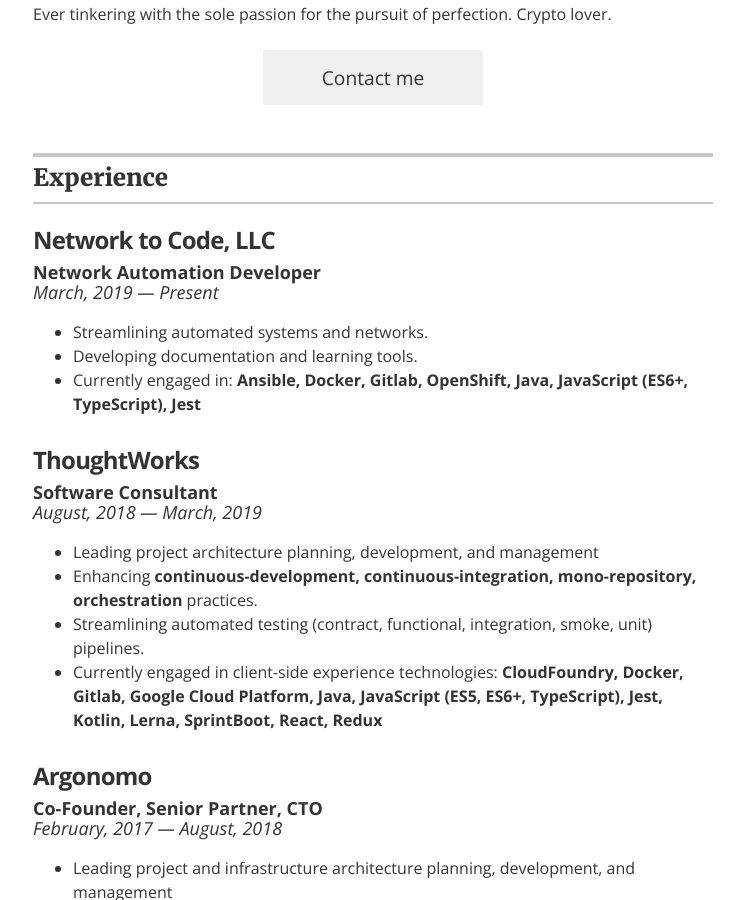
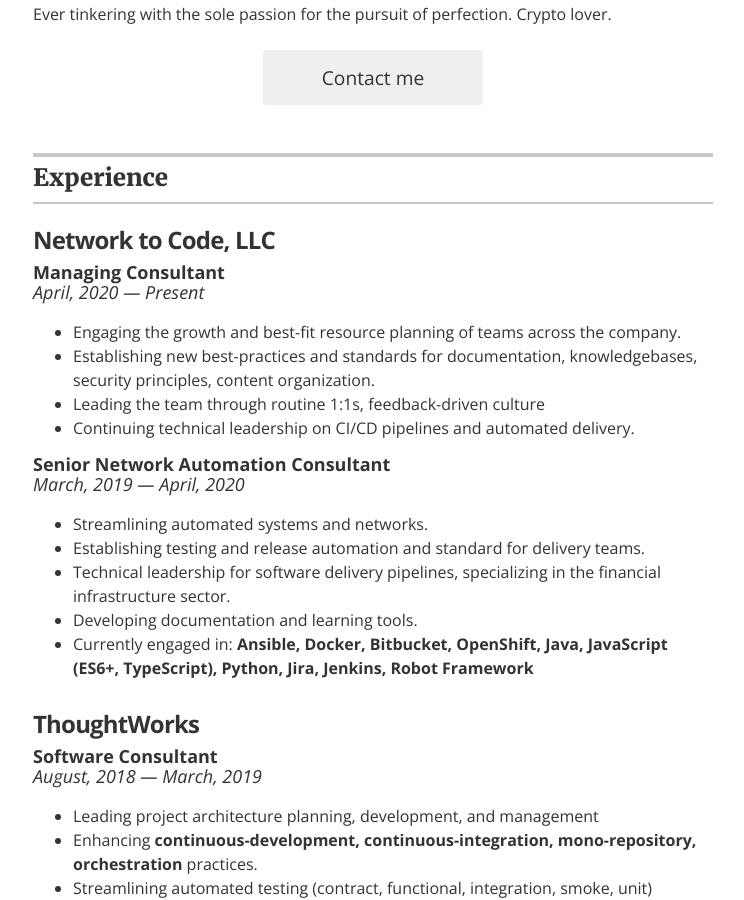
Before and after one commit to bryanculver/bryanculver.github.io, a Jekyll site: the page built from resume.html, in a window 1280 px wide and 900 px high, scrolled down 482 px. Shown: the whole window, without its empty margins (267-1011 px from the left). Built offline with Jekyll 4.4.1, drawn with Linux system fonts in a browser that asks for light colours.

Commit message:
Update resume (#20)

```diff
--- a/_layouts/resume.html
+++ b/_layouts/resume.html
@@ -66,11 +66,20 @@
         <!-- Duplicate these resume-item elements and edit accordingly for each job you want to add here -->
         <div class="resume-item" itemscope itemprop="worksFor" itemtype="//schema.org/Organization">
           <h3 class="resume-item-title" itemprop="name">Network to Code, LLC</h3>
-          <h4 class="resume-item-details" itemprop="description">Network Automation Developer <br /><span>March, 2019 &mdash; Present</span></h4>
+          <h4 class="resume-item-details" itemprop="description">Managing Consultant <br /><span>April, 2020 &mdash; Present</span></h4>
+          <ul class="resume-item-list">
+            <li>Engaging the growth and best-fit resource planning of teams across the company.</li>
+            <li>Establishing new best-practices and standards for documentation, knowledgebases, security principles, content organization.</li>
+            <li>Leading the team through routine 1:1s, feedback-driven culture </li>
+            <li>Continuing technical leadership on CI/CD pipelines and automated delivery.</li>
+          </ul>
+          <h4 class="resume-item-details" itemprop="description">Senior Network Automation Consultant <br /><span>March, 2019 &mdash; April, 2020</span></h4>
           <ul class="resume-item-list">
             <li>Streamlining automated systems and networks.</li>
+            <li>Establishing testing and release automation and standard for delivery teams.</li>
+            <li>Technical leadership for software delivery pipelines, specializing in the financial infrastructure sector.</li>
             <li>Developing documentation and learning tools.</li>
-            <li>Currently engaged in: <strong>Ansible, Docker, Gitlab, OpenShift, Java, JavaScript (ES6+, TypeScript), Jest</strong></li>
+            <li>Currently engaged in: <strong>Ansible, Docker, Bitbucket, OpenShift, Java, JavaScript (ES6+, TypeScript), Python, Jira, Jenkins, Robot Framework</strong></li>
           </ul>
 
         </div><!-- end of resume-item -->
```
Also changed, not shown: Gemfile.lock.
